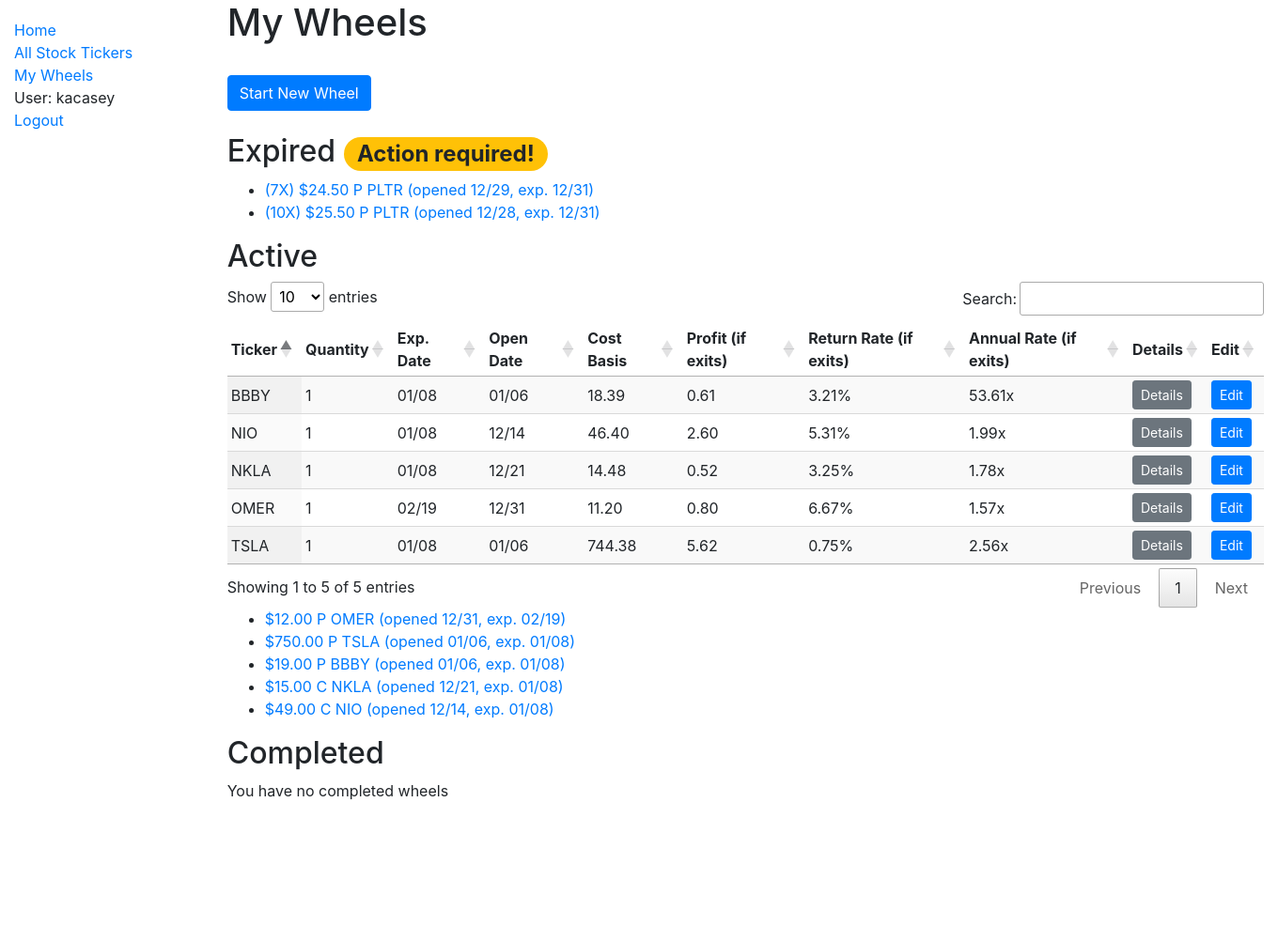
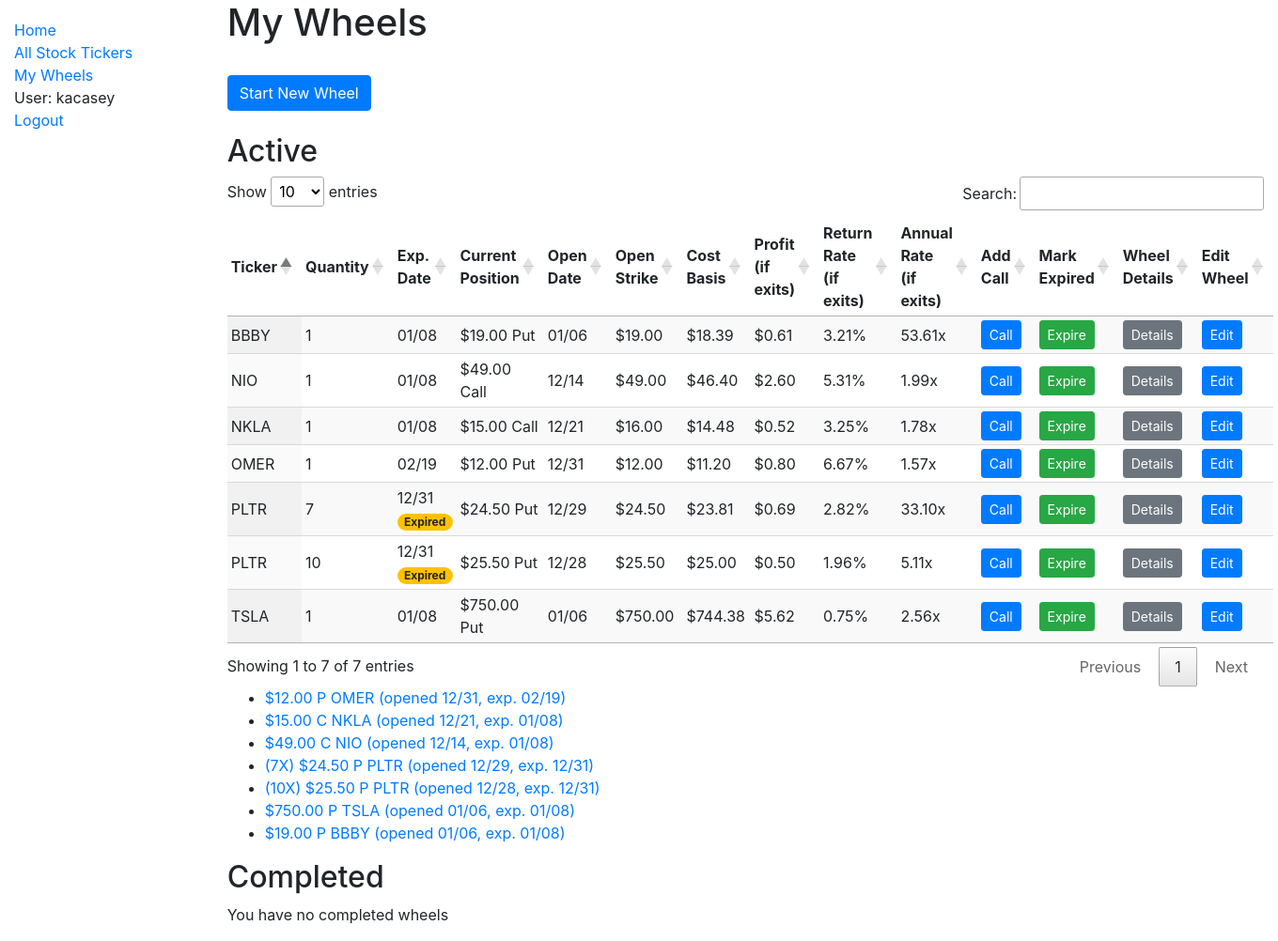
Before and after one commit to kacasey8/option_wheel_tracker, a Django app: page /catalog/wheels/ in a window 1360 px wide. Shown: the whole page at 94% size. Before the commit the page ends 852 px from the top, so only its background shows below. Run offline with Django 3.2, Linux system fonts and the light colour scheme; a user stored in the database is signed in; data comes from the database, SQL or seed files in the repository; some libraries are stand-ins or nearby versions.

Commit message:
expired wheels get a badge in the table instead

```diff
--- a/catalog/models.py
+++ b/catalog/models.py
@@ -128,6 +128,7 @@
         purchases = self.get_all_option_purchases()
         if purchases:
             cost_basis = self.get_cost_basis()
+            expired = self.is_expired()
             first_purchase = self.get_first_option_purchase()
             last_purchase = self.get_last_option_purchase()
             profit_if_exits_here = last_purchase.strike - cost_basis
@@ -140,14 +141,18 @@
             annualized_rate_of_return_if_exits_here = compute_annualized_rate_of_return(decimal_rate_of_return, 1, days_active_so_far)
 
             self.cost_basis = cost_basis
+            self.expired = expired
             self.profit_if_exits_here = profit_if_exits_here
             self.days_active_so_far = days_active_so_far
             self.decimal_rate_of_return = decimal_rate_of_return
             self.annualized_rate_of_return_if_exits_here = annualized_rate_of_return_if_exits_here
 
             self.open_date = self.get_open_date().strftime('%m/%d')
+            self.open_strike = first_purchase.strike
+
             self.expiration_date = self.get_expiration_date().strftime('%m/%d')
             self.last_purchase = last_purchase
+
 
     def __str__(self):
         last_purchase = self.get_last_option_purchase()
--- a/catalog/templates/_base_wheel_table.html
+++ b/catalog/templates/_base_wheel_table.html
@@ -8,13 +8,17 @@
         <th>Ticker</th>
         <th>Quantity</th>
         <th>Exp. Date</th>
+        <th>Current Position</th>
         <th>Open Date</th>
+        <th>Open Strike</th>
         <th>Cost Basis</th>
         <th>Profit (if exits)</th>
         <th>Return Rate (if exits)</th>
         <th>Annual Rate (if exits)</th>
-        <th>Details</th>
-        <th>Edit</th>
+        <th>Add Call</th>
+        <th>Mark Expired</th>
+        <th>Wheel Details</th>
+        <th>Edit Wheel</th>
       </tr>
     </thead>
     <tbody>
@@ -28,21 +32,36 @@
           </td>
           <td>
             {{ row.expiration_date }}
+            {% if row.expired %}
+              <span class="badge badge-pill badge-warning">Expired</span>
+            {% endif %}
+          </td>
+          <td>
+            ${{ row.last_purchase.strike }} {{ row.last_purchase.call_or_put | call_or_put }}
           </td>
           <td>
             {{ row.open_date }}
           </td>
           <td>
-            {{ row.cost_basis }}
+            ${{ row.open_strike }}
           </td>
           <td>
-            {{ row.profit_if_exits_here }}
+            ${{ row.cost_basis }}
+          </td>
+          <td>
+            ${{ row.profit_if_exits_here }}
           </td>
           <td>
             {{ row.decimal_rate_of_return | percentage }}
           </td>
           <td>
             {{ row.annualized_rate_of_return_if_exits_here | floatformat:2 }}x
+          </td>
+          <td>
+            <a type="button" class="btn btn-primary btn-sm" href="{% url 'purchase-create' wheel_id=row.pk %}">Call</a>
+          </td>
+          <td>
+            <a type="button" class="btn btn-success btn-sm" href="{% url 'wheel-complete' pk=row.pk %}">Expire</a>
           </td>
           <td>
             <a type="button" class="btn btn-secondary btn-sm" href="{% url 'wheel-detail' pk=row.pk %}">Details</a>
--- a/catalog/templates/catalog/optionwheel_list.html
+++ b/catalog/templates/catalog/optionwheel_list.html
@@ -6,20 +6,6 @@
   <a type="button" class="btn btn-primary" href="{% url 'wheel-create' %}">Start New Wheel</a>
   <br>
   <br>
-
-  {% if wheels.expired_wheels %}
-    <h2>
-      Expired
-      <span class="badge badge-pill badge-warning">Action required!</span>
-    </h2>
-      <ul>
-        {% for wheel in wheels.expired_wheels %}
-          <li>
-            <a href="{{ wheel.get_absolute_url }}">{{ wheel }}</a>
-          </li>
-        {% endfor %}
-      </ul>
-  {% endif %}
 
   <h2>Active</h2>
   {% if wheels.active_wheels %}
--- a/catalog/templatetags/filter_tags.py
+++ b/catalog/templatetags/filter_tags.py
@@ -18,8 +18,15 @@
 
 @register.filter
 def multiply(value, arg):
-    print(value, arg)
     try:
         return float(value) * float(arg)
     except (ValueError, TypeError):
         return None
+
+@register.filter
+def call_or_put(value):
+    if value == 'P':
+        return 'Put'
+    elif value == 'C':
+        return 'Call'
+    return value
--- a/catalog/views.py
+++ b/catalog/views.py
@@ -92,24 +92,19 @@
 
     def get_queryset(self):
         user = self.request.user
-
         wheels = OptionWheel.objects.filter(user=user)
-        sorted_wheels = sorted(wheels, key=lambda x: (x.get_expiration_date(), x.get_open_date()), reverse=True)
 
         expired = []
         active = []
         completed = []
-        for wheel in sorted_wheels:
+        for wheel in wheels:
             wheel.add_purchase_data()
-            if (wheel.is_expired()):
-                expired.append(wheel)
-            elif (wheel.is_active):
+            if (wheel.is_active):
                 active.append(wheel)
             else:
                 completed.append(wheel)
 
         queryset = {
-            'expired_wheels': expired,
             'active_wheels': active,
             'completed_wheels': completed,
         }
```
